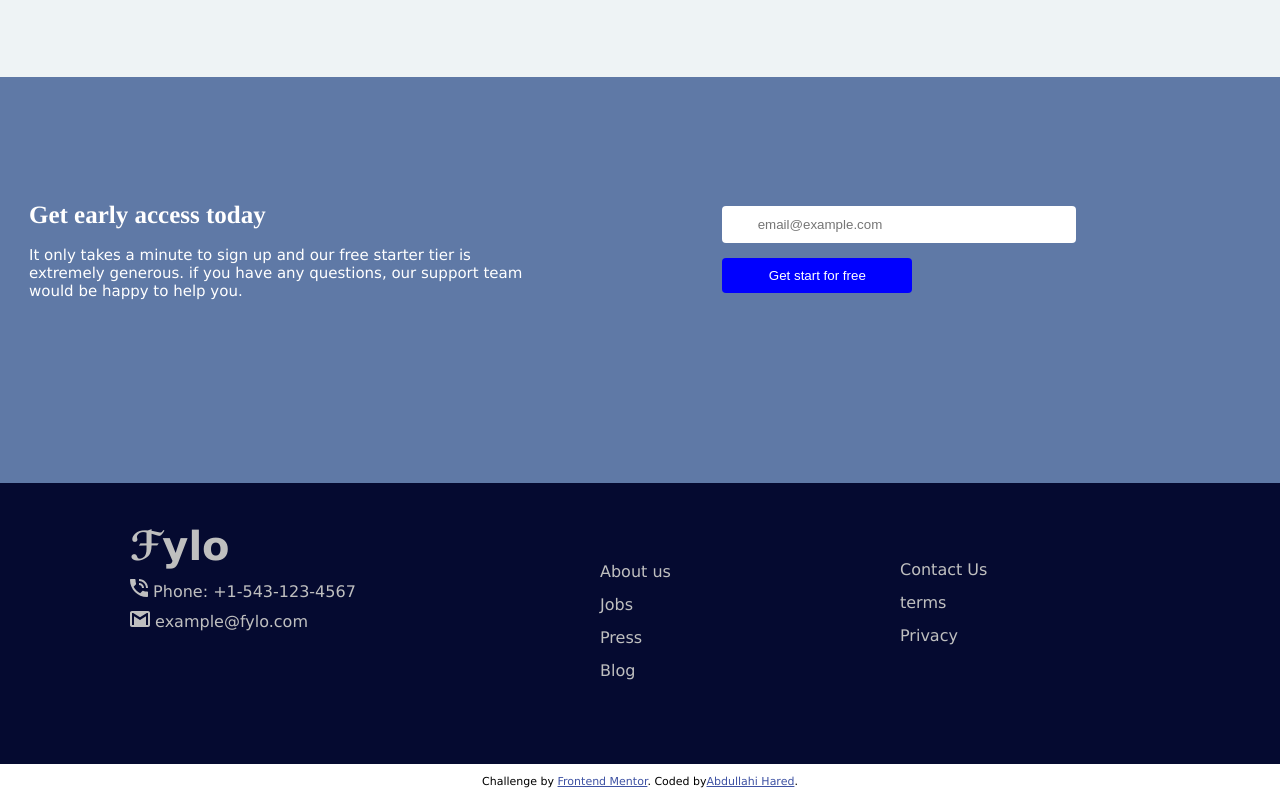
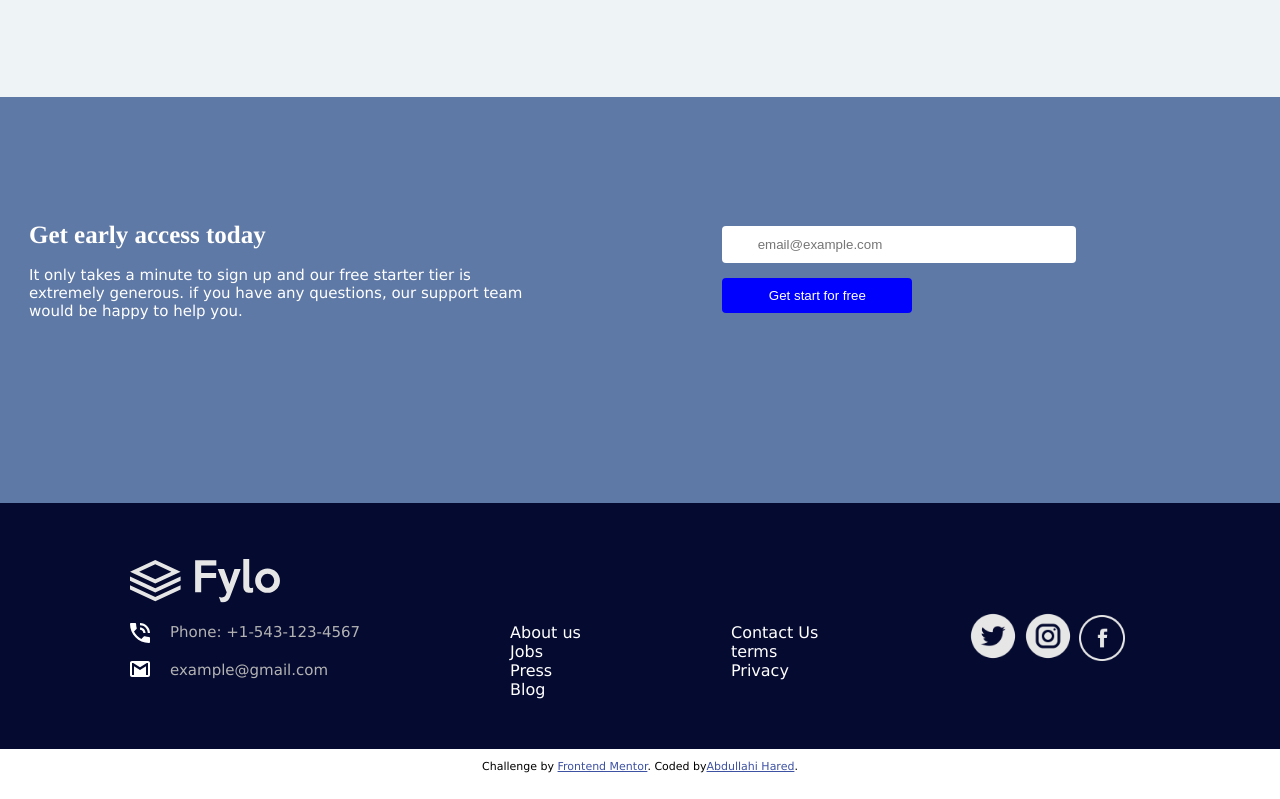
Before and after one commit to AbdullahiHared/FyloLandingPage, a plain HTML site: page fylo-landing-page-with-two-column-layout-master/index.html in a window 1280 px wide. Shown: the part 1119-1918 px from the top of the page. Drawn offline with Linux system fonts and the light colour scheme.

Commit message:
"Add social icons"

```diff
--- a/fylo-landing-page-with-two-column-layout-master/fylo.css
+++ b/fylo-landing-page-with-two-column-layout-master/fylo.css
@@ -11,13 +11,12 @@ body {
     display: flex;
     flex-wrap:wrap;
     align-items: center;
-    justify-content: center;
     flex-direction: row;
 }
 
 .left {
-    padding-top: 20px;
-    margin-right:20px;
+    margin:20px;
+    margin-left:30px;
 }
 
 .right {
@@ -201,6 +200,62 @@ cursor:pointer;
 border-radius:4px;
 background-color:blue;
 }
+
+
+.footer {
+    background-color:#050A30;
+    align-items: center;
+}
+.lastInfo {
+    margin-left:30px;
+    display:flex;
+    color:white;
+    gap:150px;
+    align-items:center;
+    padding:100px;
+    padding-top:50px;
+    padding-bottom:50px;
+    flex-direction:row;
+}
+.fyloImage {
+    filter: invert(30%) sepia(1%) saturate(1%) hue-rotate(1deg) brightness(1000%) contrast(80%)
+}
+.phone {
+    display:flex;
+    flex-direction:row;
+    color:white;
+    gap:20px;
+}
+.phoneNumber {
+    filter:contrast(40%);
+}
+.mobileNumber {
+    margin-top:15px;
+}
+.contactinfo {
+display:flex;
+gap:5px;
+flex-direction:column;
+}
+.gmail {
+    margin-left:30px;
+    margin-top:-20px;
+    margin-left:40px;
+    filter:contrast(40%);
+}
+.about,.contact {
+ margin-top:70px;
+}
+.contact {
+    margin-top:50px;
+}
+.socialContacts {
+    filter: invert(30%) sepia(1%) saturate(1%) hue-rotate(1deg) brightness(1000%) contrast(80%);
+    margin-top:24px;
+}
+
+
+/*
 .footer {
     display:flex;
     flex-direction:column;
--- a/fylo-landing-page-with-two-column-layout-master/index.html
+++ b/fylo-landing-page-with-two-column-layout-master/index.html
@@ -95,7 +95,40 @@
       <button class="getFree">Get start for free</button>
     </div>
   </div>
+
   <div class="footer">
+  <div class="lastInfo">
+    <div class="contactinfo">
+    <img src="/fylo-landing-page-with-two-column-layout-master/images/logo.svg" alt="" class="fyloImage" width="150px">
+    <div class="phone">
+      <img src="/fylo-landing-page-with-two-column-layout-master/images/icon-phone.svg" alt="Phone number" width="20px" height="20px" class="mobileNumber">
+      <p class="phoneNumber">Phone: +1-543-123-4567</p>
+    </div>
+    <div class="examplefylo">
+      <img src="/fylo-landing-page-with-two-column-layout-master/images/icon-email.svg" alt="" class="mailicon">
+      <p class="gmail">example@gmail.com</p>
+    </div>
+  </div>
+  <div class="about">
+    <div class="aboutUs">About us</div>
+        <div class="jobs">Jobs</div>
+        <div class="press">Press</div>
+        <div class="blog">Blog</div>
+  </div>
+  <div class="contact">
+    <div class="contactUs">Contact Us</div>
+    <div class="terms">terms</div>
+    <div class="privacy">Privacy</div>
+  </div>
+  <div class="socialContacts">
+    <img src="/fylo-landing-page-with-two-column-layout-master/images/twitter.png" alt="" width="50px">
+    <img src="/fylo-landing-page-with-two-column-layout-master/images/instagram.png" alt="" width="50px">
+    <img src="/fylo-landing-page-with-two-column-layout-master/images/facebook.png" alt="" width="46px">
+  </div>
+  </div>
+  </div>
+
+  <!--<div class="footer">
     <div class="lastInfo">
       <dphpiv class="phone">
         <div class="fylo">ℱylo</div>
@@ -116,8 +149,7 @@
       <div class="socialContacts">
         <img src="/fylo-landing-page-with-two-column-layout-master/images/" alt="">
       </div>
-    </div>
-  </div>
+    </div> -->
   <footer>
     <p class="attribution">
       Challenge by <a href="https://www.frontendmentor.io?ref=challenge" target="_blank">Frontend Mentor</a>.
```
Also changed, not shown: fylo-landing-page-with-two-column-layout-master/images/facebook.png (added), fylo-landing-page-with-two-column-layout-master/images/instagram.png (added), fylo-landing-page-with-two-column-layout-master/images/twitter.png (added).
